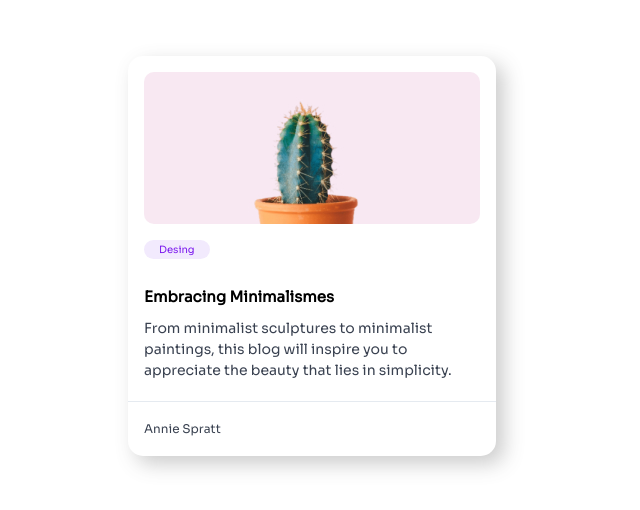
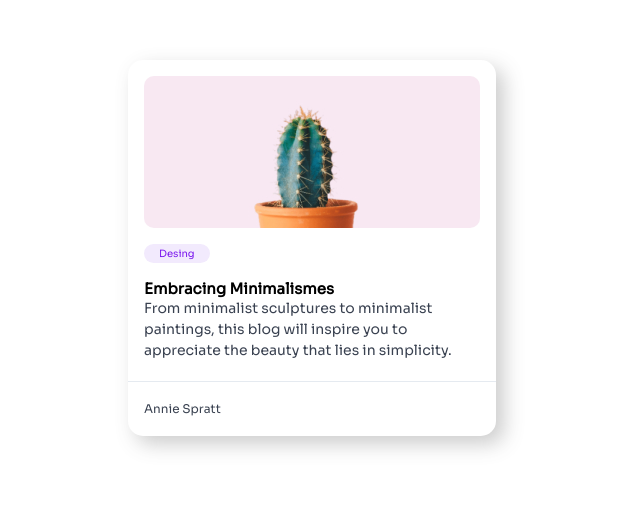
Before and after one commit to rf1303/MinimalBlogCard, a plain HTML site: page index.html in a window 1280 px wide. Shown: the part 152-662 px from the top of the page, without its empty margins (328-968 px from the left). Drawn offline with Linux system fonts and the light colour scheme.

Commit message:
Terminando detalles 01

```diff
--- a/resources/css/style.css
+++ b/resources/css/style.css
@@ -1,9 +1,9 @@
-/* * { */
-/* margin: 0; */
-/* padding: 0; */
-/* box-sizing: border-box; */
-/* } */
-/**/
+* {
+margin: 0;
+padding: 0;
+box-sizing: border-box;
+}
+
 @font-face {
     font-family: Sora;
     src: url(../fonts/Sora/static/Sora-Regular.ttf);
```
